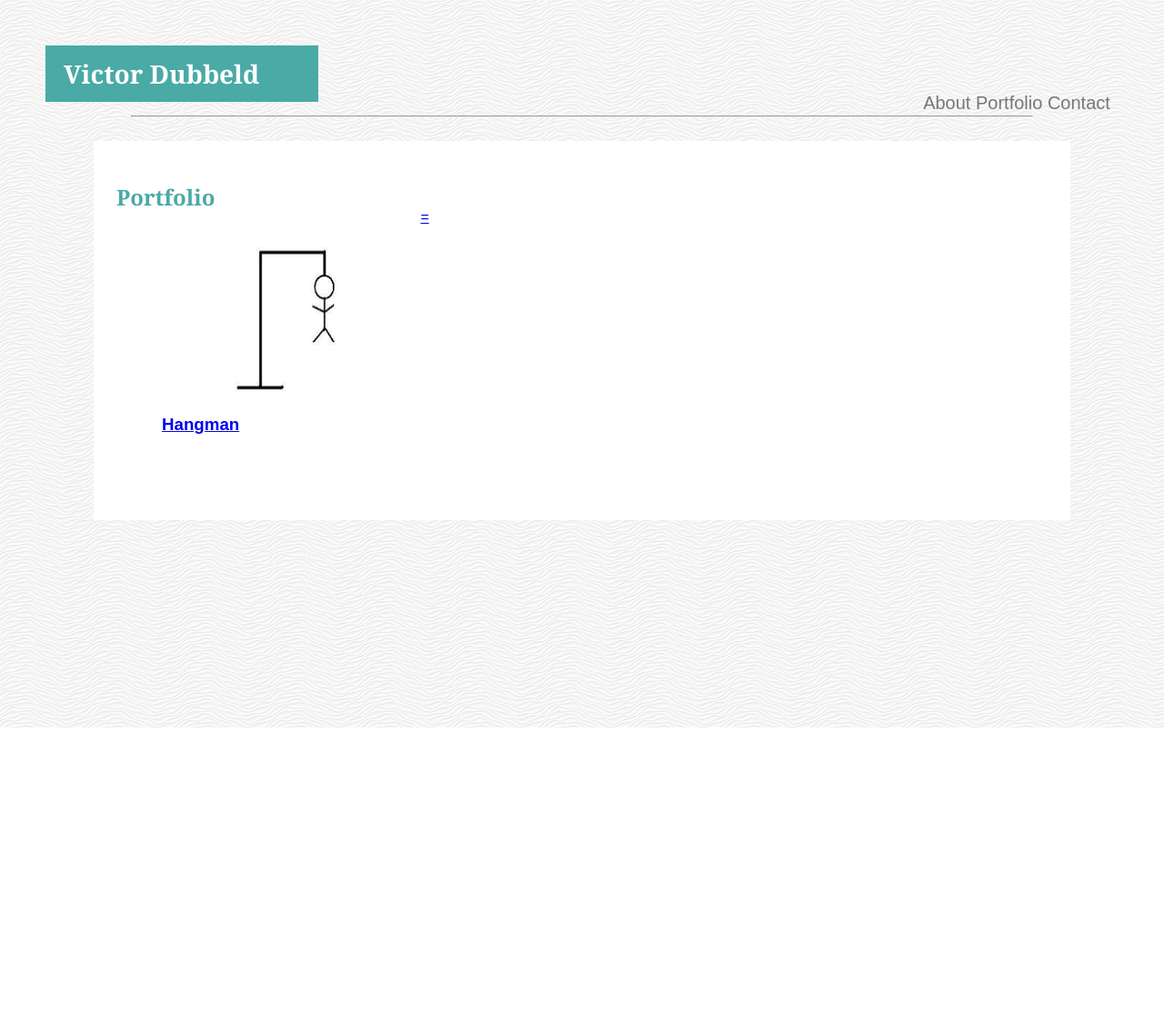
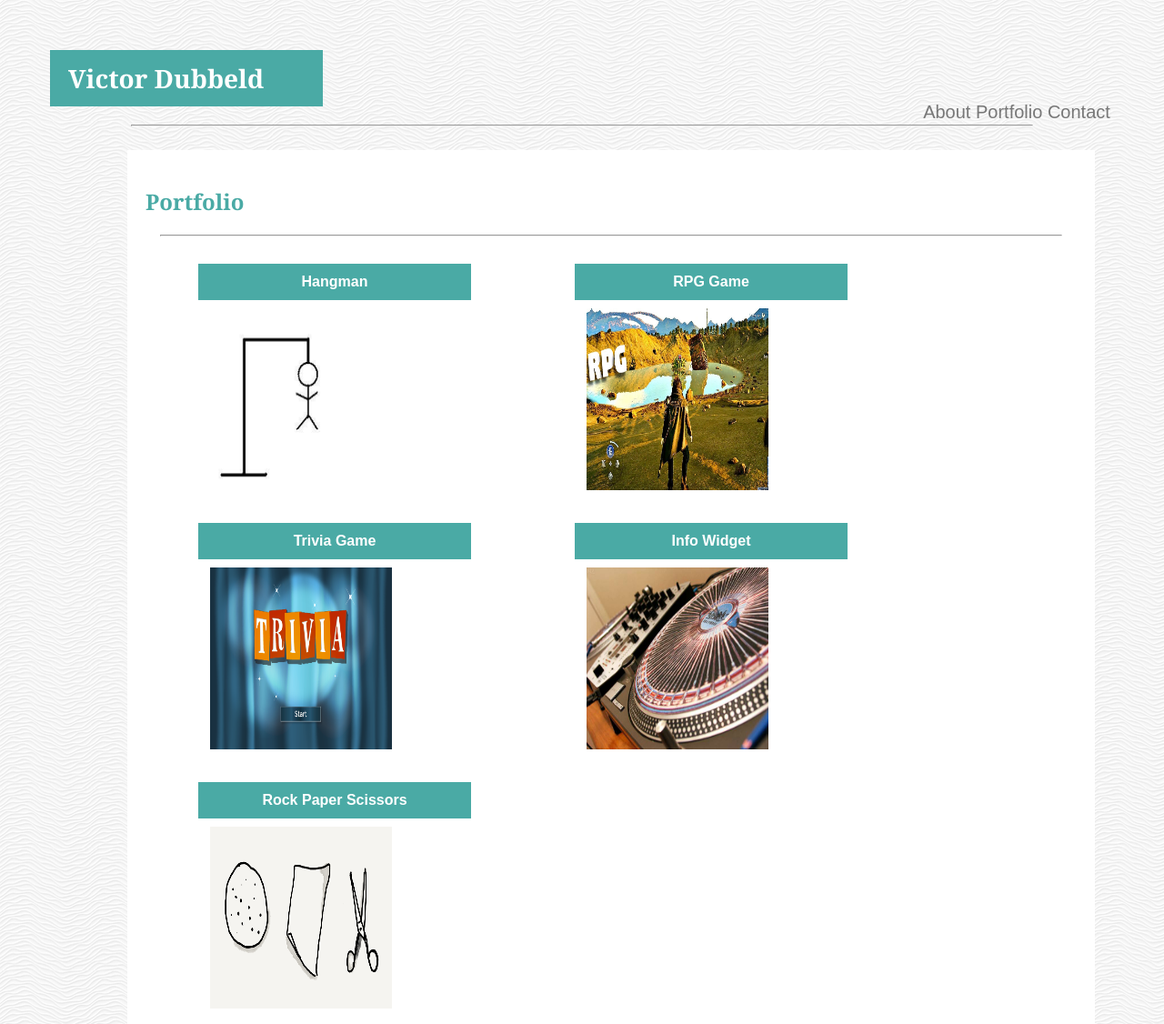
Before and after one commit to vicdubbeld/Basic-Portfolio, a plain HTML site: page portfolio.html in a window 1280 px wide. Shown: the top 1126 px of the page at 91% size. Before the commit the page ends 800 px from the top, so only its background shows below. Drawn offline with Linux system fonts and the light colour scheme.

Commit message:
latest commit

```diff
--- a/assets/css/style.css
+++ b/assets/css/style.css
@@ -103,8 +103,11 @@ content {
 .container4 {
     background-color: #ffffff;
     width: 1024px;
-    margin: 0 auto;
-    border: #dddddd
+    margin: 0px 140px 100px 140px;
+    height: auto;
+    border: #dddddd;
+    padding: 20px;
+    top: auto;
     position: relative;
 }
 
@@ -159,8 +162,35 @@ img {
     height: 150px;
 }
 
-h3 {
 
+tr {
+    display: table-row;
+    vertical-align: inherit;
+    border-color: inherit;
+
+}
+
+table {
+    display: table;
+    border-collapse: separate;
+    border-spacing: 2px;
+    border-color: grey;
+}
+
+.box {
+    position: relative;
+    margin: 30px;
+}
+
+h4 {
+    position: absolute;
+    bottom: 0px;
+    background-color: #4aaaa5;
+    color: #fff;
+    text-align: center;
+    padding: 5px;
+    width: 290px;
+    line-height: 30px;
 }
 /* .text-block {
     position: absolute;
--- a/portfolio.html
+++ b/portfolio.html
@@ -30,9 +30,9 @@
 
     <!-- <div class="container3">
         <h2>Portfolio</h2>
-        <hr> -->
+        <hr>
 
-        <!-- <div class="row">
+         <div class="row">
             <div class="column">
                 <h3>Hangman</h3>
                 <img src="assets/images/hangman2.png" id="hangman" alt="hangman" style="width:100%">
@@ -54,7 +54,7 @@
                 <img src="assets/images/rock-paper-scissors-items.png" id="rps" alt="rps" style="width:100%">
             </div>
         </div>
-    </div> -->
+    </div>  -->
 
  <!-- put labels over images and color labels -->
         <!-- do div id
@@ -64,12 +64,48 @@
 
     <div class="container4">
         <h2>Portfolio</h2>
-        <div id="hangman">
-            <a href="_blank">
-                <img alt="hangman" src="assets/images/hangman2.png" width="200">=
-            <h3>Hangman</h3>
-            </a>
-        </div>
+        <hr>
+        <table>
+            <tbody>
+                <tr>
+                    <td>
+                        <div class="box">
+                            <img src="assets/images/hangman2.png" id="hangman" alt="portimage">
+                            <h4>Hangman</h4>
+                        </div>
+                    </td>
+                    <td>
+                        <div class="box">
+                            <img src="assets/images/rpg.jpg" id="rpg" alt="portimage">
+                            <h4>RPG Game</h4>
+                        </div>
+                    </td>
+                </tr>
+                <tr>
+                    <td>
+                        <div class="box">
+                            <img src="assets/images/trivia.png" id="trivia" alt="portimage">
+                            <h4>Trivia Game</h4>
+                        </div>
+                    </td>
+                    <td>
+                        <div class="box">
+                            <img src="assets/images/widget.jpg" id="widget" alt="portimage">
+                            <h4>Info Widget</h4>
+                        </div>
+                    </td>
+                </tr>
+                <tr>
+                    <td>
+                        <div class="box">
+                            <img src="assets/images/rock-paper-scissors-items.png" id="rpc" alt="portimage">
+                            <h4>Rock Paper Scissors</h4>
+                        </div>
+                    </td>
+                    <td></td>
+                </tr>
+            </tbody>
+        </table>
     </div>
 
 
```
Also changed, not shown: contact.html (+3 -3 lines).
